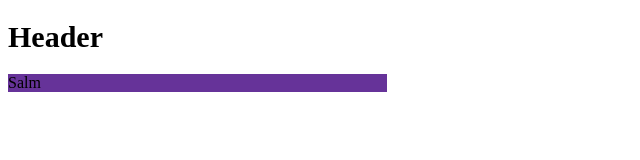
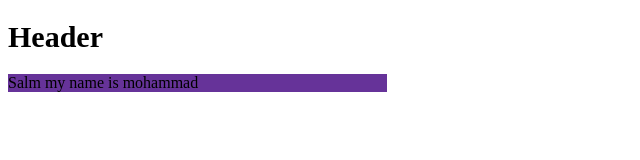
Before and after one commit to mmoghtadaei/shop, a plain HTML site: page index.html in a window 1280 px wide. Shown: the whole page, without its empty margins (0-640 px from the left). Drawn offline with Linux system fonts and the light colour scheme.

Commit message:
mohammad

```diff
--- a/index.html
+++ b/index.html
@@ -9,7 +9,7 @@
 </head>
 <body>
     <h1>Header</h1>
-    <div class="test">Salm</div>
+    <div class="test">Salm my name is mohammad</div>
     <script src="./JS/main.js"></script>
 </body>
 </html>
```
